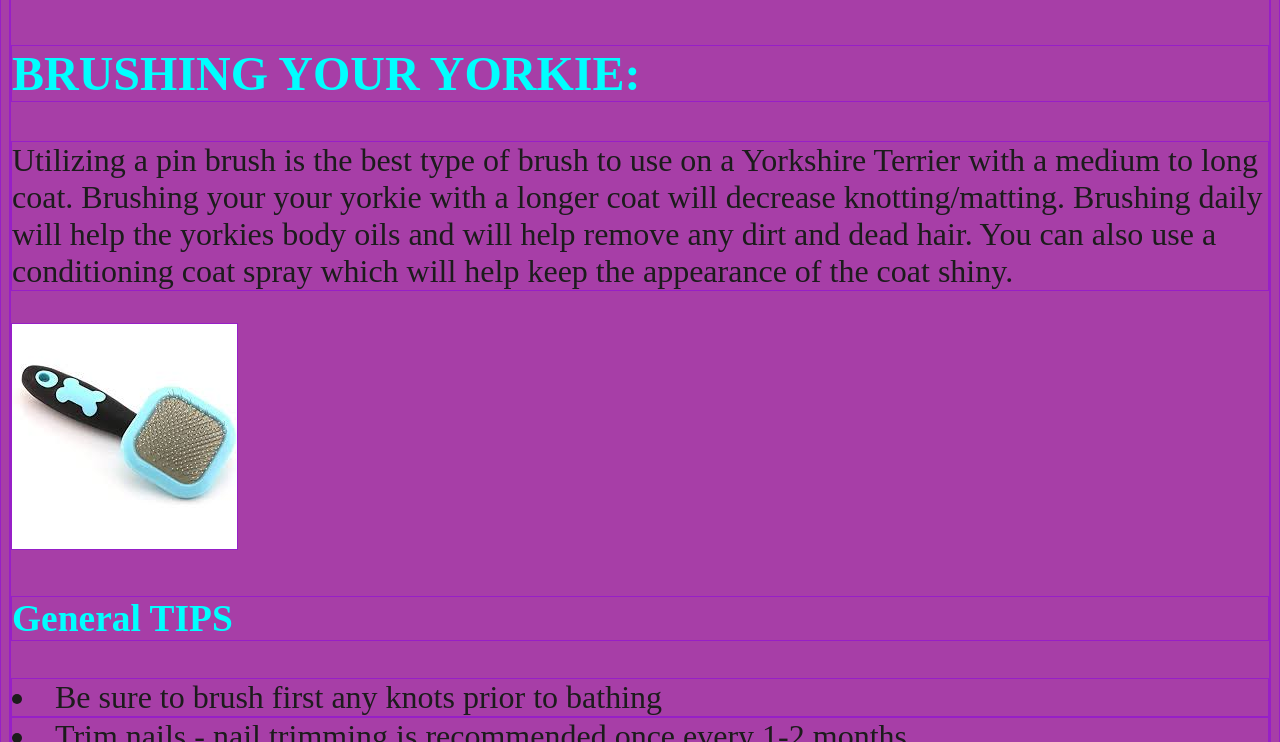
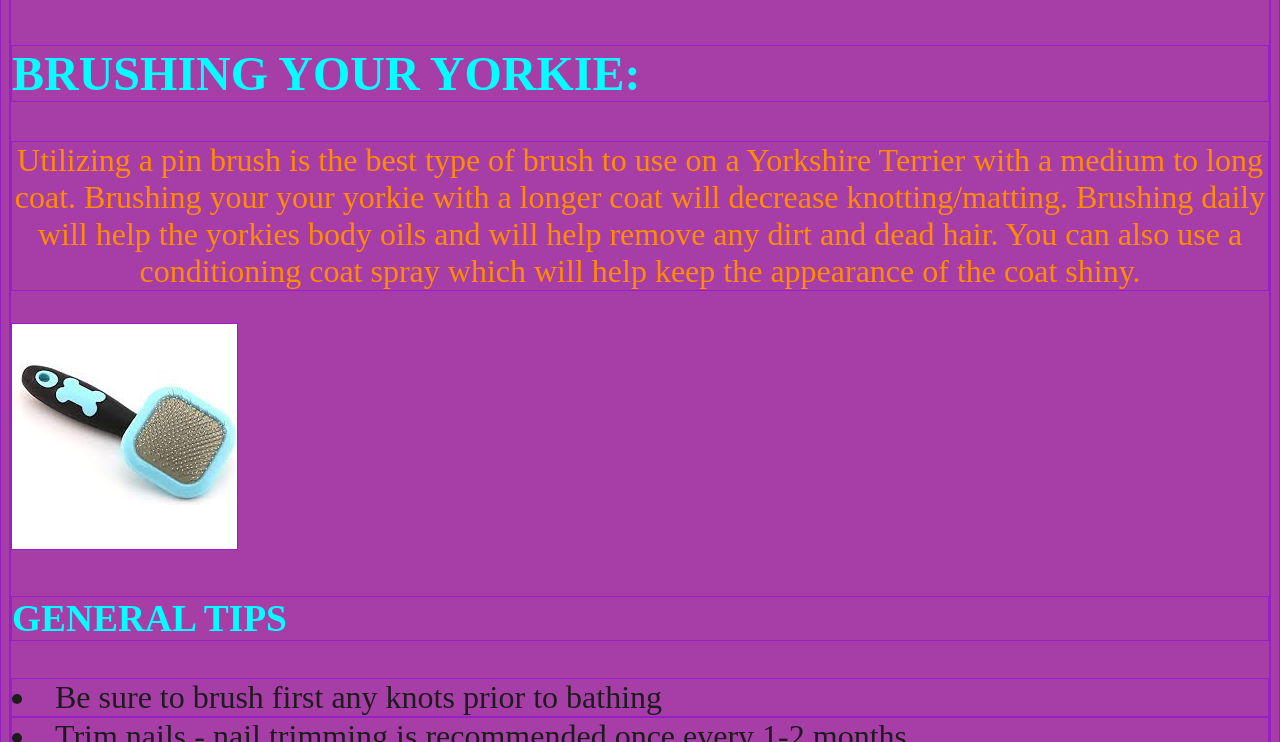
Before and after one commit to MarieShanell/homeworkaug2021, a website: page Week4HOMEWORK/index.html in a window 1280 px wide. Shown: the part 2058-2800 px from the top of the page. Drawn offline with Linux system fonts and the light colour scheme.

```diff
--- a/Week4HOMEWORK/index.html
+++ b/Week4HOMEWORK/index.html
@@ -11,7 +11,7 @@
        <header>GROOMING YORKIES  </header>
        <main>
  <div >
-     <img class="center-image" src="Teacup-Yorkie-Puppies-for-sale-1.jpeg.crdownload" >
+     <img class="center-image" src="http://www.yorkiepuppy4homes.com/wp-content/uploads/2021/05/Teacup-Yorkie-Puppies-for-sale-1.jpg" >
 </div>
 
  <p>Welcome ! Here you will learn the basics into grooming your Yorkshire Terrier! Yorkshire Terriers coat are similiar to human like hair so shedding is minimal. Yorkies are known for their silky coats. Yorkies need regular brushing and this is an essential part into maintaining their beautiful silky fine-like coat.
@@ -27,7 +27,7 @@
 You can also use a conditioning coat spray which will help keep the appearance of the coat shiny. </p>
      <img src="yorkiebrush.jpg">
 
-     <h3>General TIPS</h3>
+     <h3>GENERAL TIPS</h3>
          <li>Be sure to brush first any knots prior to bathing</li>
          <li>Trim nails - nail trimming is recommended once every 1-2 months</li>
 
--- a/Week4HOMEWORK/style.css
+++ b/Week4HOMEWORK/style.css
@@ -17,7 +17,7 @@
 }
 body:child {
   margin: 20px;
-}
+  font-size: 2em}
 h1 {
 color:aqua
 }
@@ -25,9 +25,12 @@
 h2 {
 color:aqua
 }
+
 h3 {
-    color:aqua
-    }
+ color:aqua
+}
+
+
 nav {
   background-color: #997bc9;
 }
@@ -72,3 +75,8 @@
   height: 500px;
   width: 500px;
 }
+
+p {
+  text-align: center;
+  color: darkorange;
+}
```
Also changed, not shown: 1 other file.
